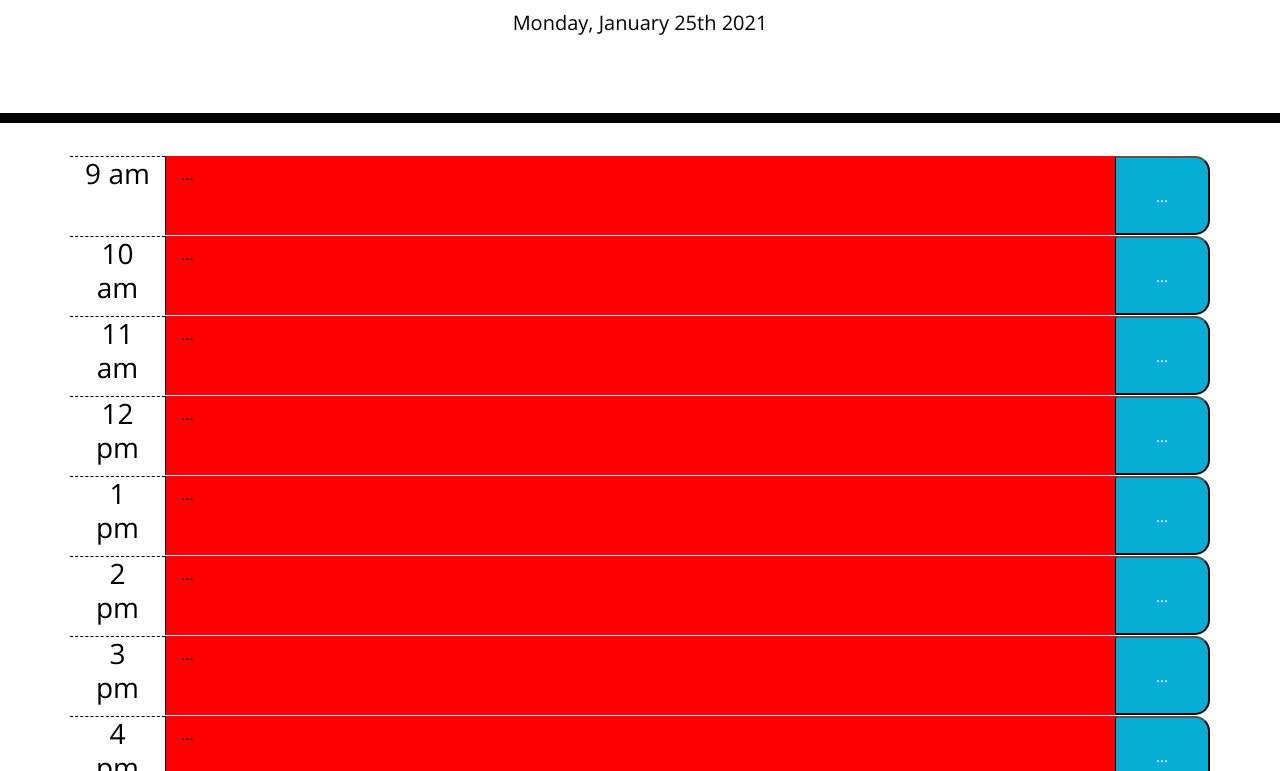
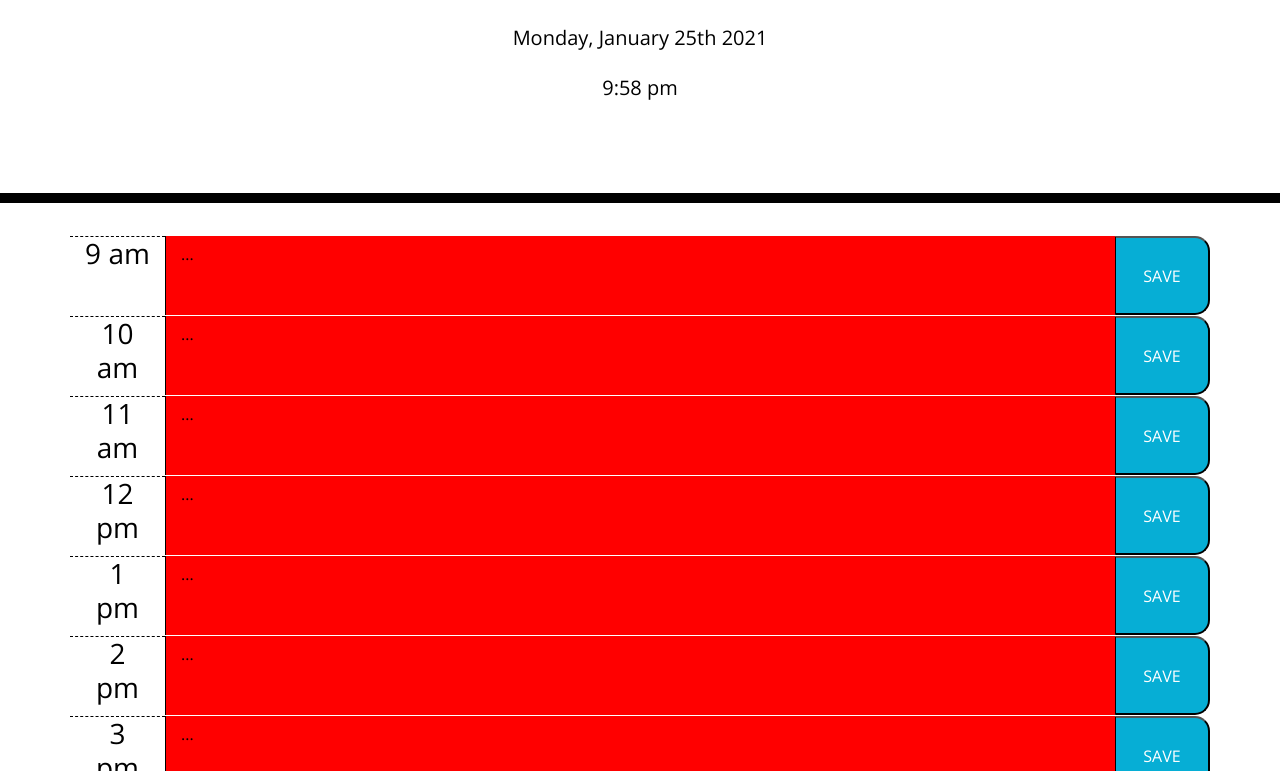
Before and after one commit to dorrianweber/work-day-scheduler, a plain HTML site: page index.html in a window 1280 px wide. Shown: the part 181-952 px from the top of the page. Drawn offline with nearby package versions, Linux system fonts and the light colour scheme.

Commit message:
added current time underneath current date in jumbotron. trying to get timeblocks to color code based on current time

```diff
--- a/index.html
+++ b/index.html
@@ -37,7 +37,7 @@
 
         <textarea class = "col-10" id = "9">...</textarea>
 
-        <button class = "saveBtn col-1" data-time = "9 am">...</button>
+        <button class = "saveBtn col-1" data-time = "9 am">SAVE</button>
 
       </div>
 
@@ -46,7 +46,7 @@
 
           <textarea class = "col-10" id = "10">...</textarea>
 
-          <button class = "saveBtn col-1" data-time = "10 am">...</button>
+          <button class = "saveBtn col-1" data-time = "10 am">SAVE</button>
 
         </div>
 
@@ -55,7 +55,7 @@
 
           <textarea class = "col-10" id = "11">...</textarea>
 
-          <button class = "saveBtn col-1" data-time = "11 am">...</button>
+          <button class = "saveBtn col-1" data-time = "11 am">SAVE</button>
 
         </div>
 
@@ -64,7 +64,7 @@
 
           <textarea class = "col-10" id = "12">...</textarea>
 
-          <button class = "saveBtn col-1" data-time = "12 pm">...</button>
+          <button class = "saveBtn col-1" data-time = "12 pm">SAVE</button>
 
         </div>
 
@@ -73,7 +73,7 @@
 
           <textarea class = "col-10" id = "1">...</textarea>
 
-          <button class = "saveBtn col-1" data-time = "1 pm">...</button>
+          <button class = "saveBtn col-1" data-time = "1 pm">SAVE</button>
 
         </div>
 
@@ -82,7 +82,7 @@
 
           <textarea class = "col-10" id = "2">...</textarea>
 
-          <button class = "saveBtn col-1" data-time = "2 pm">...</button>
+          <button class = "saveBtn col-1" data-time = "2 pm">SAVE</button>
 
         </div>
 
@@ -91,7 +91,7 @@
 
           <textarea class = "col-10" id = "3">...</textarea>
 
-          <button class = "saveBtn col-1" data-time = "3 pm">...</button>
+          <button class = "saveBtn col-1" data-time = "3 pm">SAVE</button>
 
         </div>
 
@@ -100,7 +100,7 @@
 
           <textarea class = "col-10" id = "4">...</textarea>
 
-          <button class = "saveBtn col-1" data-time = "4 pm">...</button>
+          <button class = "saveBtn col-1" data-time = "4 pm">SAVE</button>
 
         </div>
 
@@ -109,7 +109,7 @@
 
           <textarea class = "col-10" id = "5">...</textarea>
 
-          <button class = "saveBtn col-1" data-time = "5 pm">...</button>
+          <button class = "saveBtn col-1" data-time = "5 pm">SAVE</button>
 
         </div>
 
--- a/script.js
+++ b/script.js
@@ -1,5 +1,8 @@
 var saveBtn = $(".saveBtn");
 var now = moment().format("dddd, MMMM Do YYYY");
+var currentTime = moment().format("LT");
+
+console.log(currentTime.split(":")[0]);
 
 var timeblocks = ["9 am", "10 am", "11 am", "12 pm", "1 pm", "2 pm", "3 pm", "4 pm", "5 pm"];
 
@@ -13,9 +16,11 @@ for (var i = 0; i < timeblocks.length; i++) {
         $(`#${idLocator}`).html(eventText);
     }
 
+    // if (parseInt(idLocator) >= 9 && <= 12)
 }
 
 $("#currentDay").text(now);
+$("#currentDay").append($("<div>").text(moment().format("h:mm a")));
 
 // Event listener for save buttons
 saveBtn.click(function(){
--- a/style.css
+++ b/style.css
@@ -70,3 +70,7 @@ textarea{
   font-size: 20px;
   transition: all .3s ease-in-out;
 }
+
+#currentDay {
+  line-height: 50px;
+}
```
